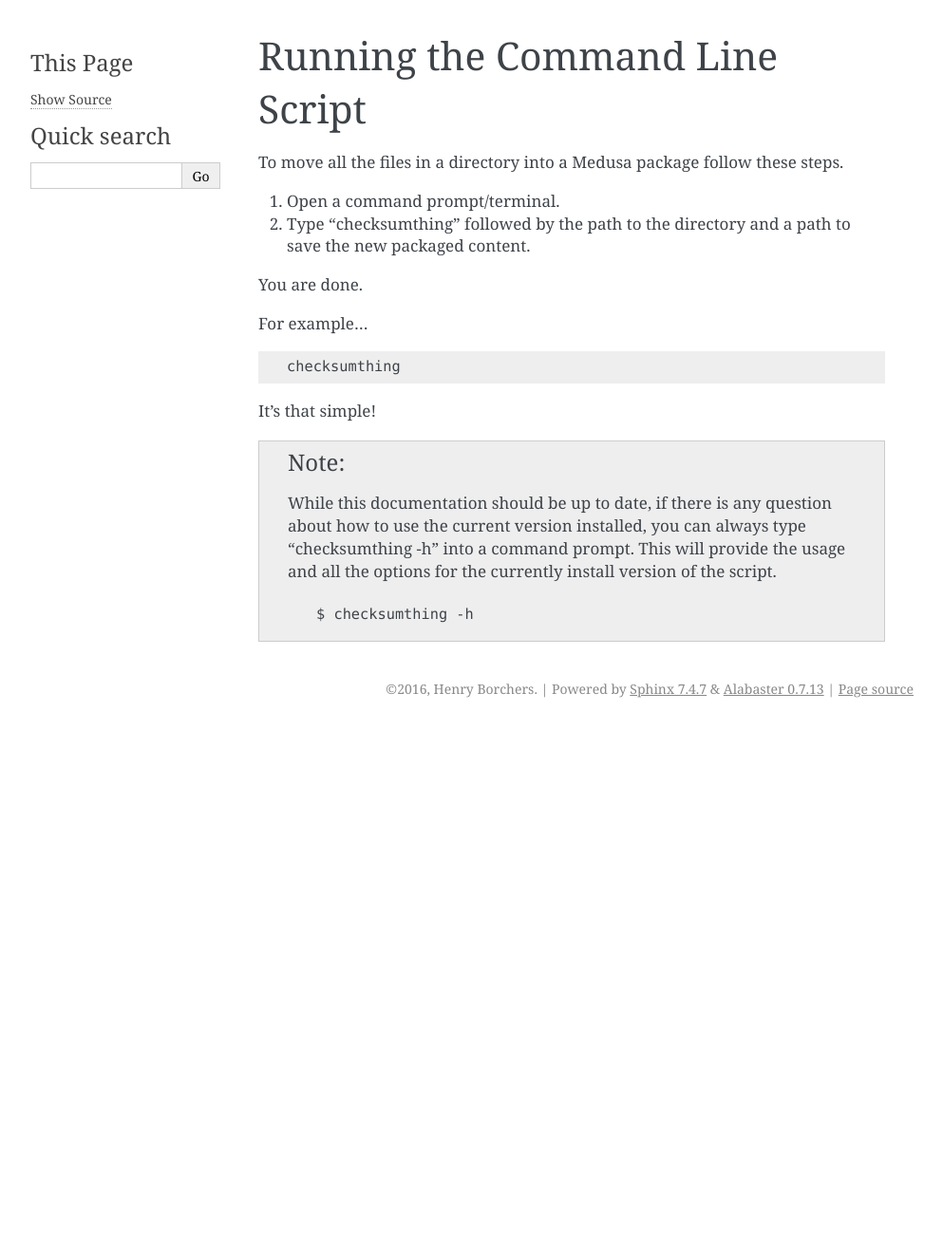
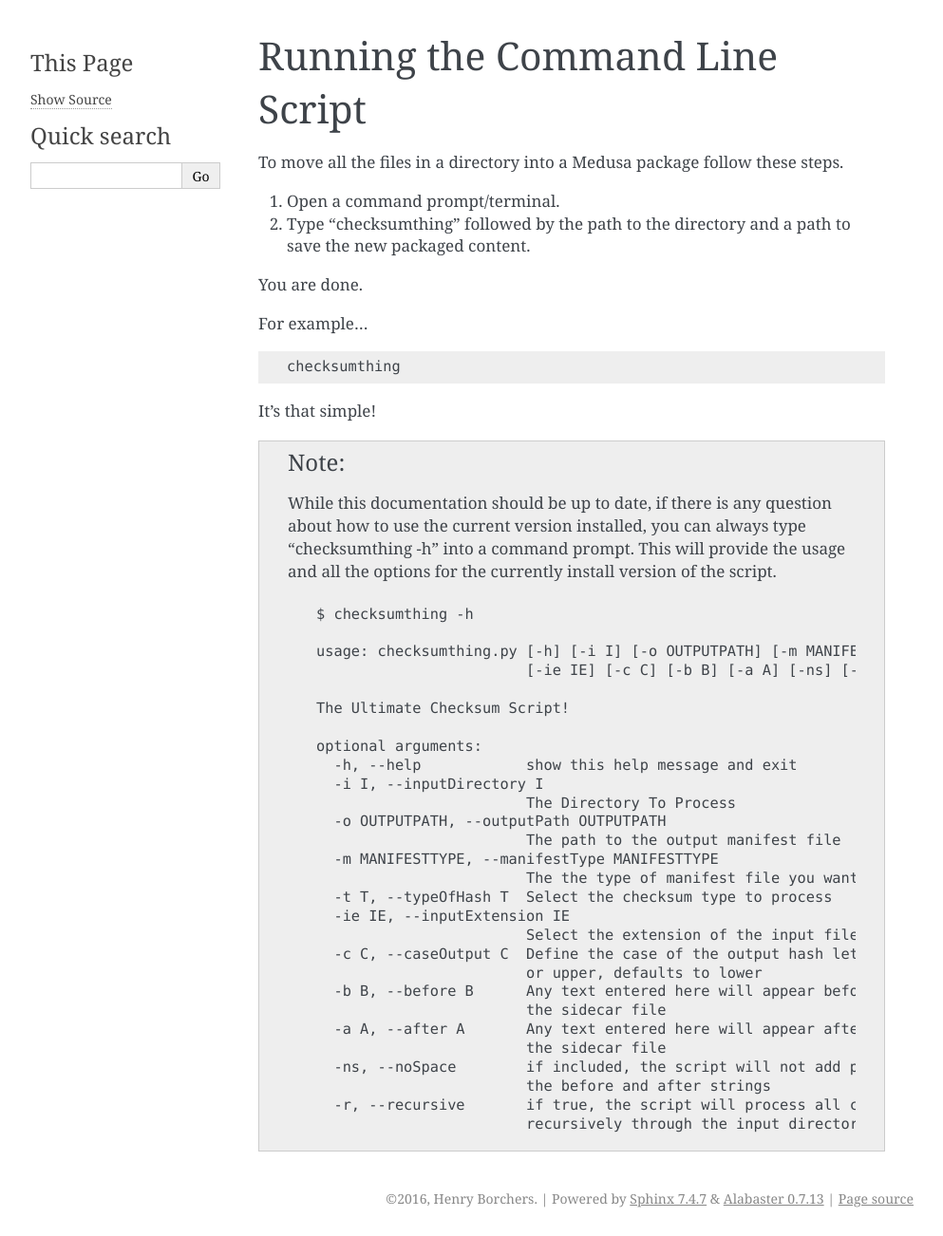
Before and after one commit to amiaopensource/checksumthing, a Sphinx documentation site: the page built from docs/source/usageCLI.rst, in a window 1280 px wide. Shown: the whole page at 95% size, without its empty margins (148-1141 px from the left). Built offline with Sphinx 7.4.7, drawn with Linux system fonts in a browser that asks for light colours; pages that are not in the unit, such as notebooks, are missing from menus; before the commit the page ends 900 px from its top, so only the background shows below that.

Commit message:
added example of help message

```diff
--- a/docs/source/usageCLI.rst
+++ b/docs/source/usageCLI.rst
@@ -20,3 +20,30 @@ It's that simple!
 
 
             $ checksumthing -h
+
+            usage: checksumthing.py [-h] [-i I] [-o OUTPUTPATH] [-m MANIFESTTYPE] [-t T]
+                                    [-ie IE] [-c C] [-b B] [-a A] [-ns] [-r]
+
+            The Ultimate Checksum Script!
+
+            optional arguments:
+              -h, --help            show this help message and exit
+              -i I, --inputDirectory I
+                                    The Directory To Process
+              -o OUTPUTPATH, --outputPath OUTPUTPATH
+                                    The path to the output manifest file
+              -m MANIFESTTYPE, --manifestType MANIFESTTYPE
+                                    The the type of manifest file you want to create
+              -t T, --typeOfHash T  Select the checksum type to process
+              -ie IE, --inputExtension IE
+                                    Select the extension of the input files
+              -c C, --caseOutput C  Define the case of the output hash letters. use lower
+                                    or upper, defaults to lower
+              -b B, --before B      Any text entered here will appear before the hash in
+                                    the sidecar file
+              -a A, --after A       Any text entered here will appear after the hash in
+                                    the sidecar file
+              -ns, --noSpace        if included, the script will not add padding spaces to
+                                    the before and after strings
+              -r, --recursive       if true, the script will process all checksum files
+                                    recursively through the input directory
```
